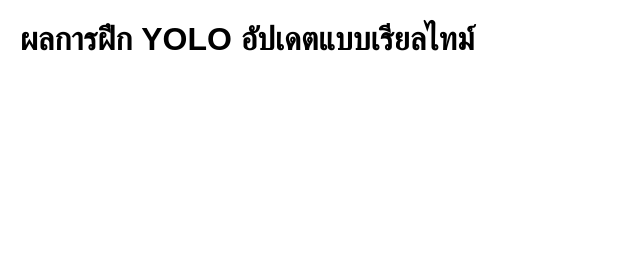
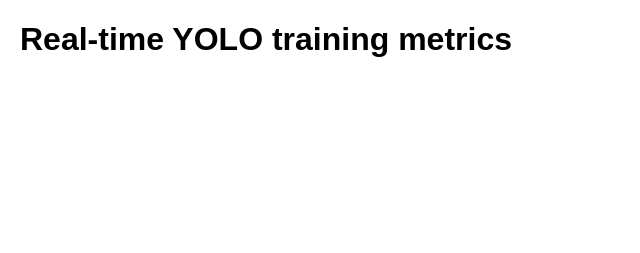
Before and after one commit to Pipat25/yolo-monitor, a plain HTML site: page index.html in a window 1280 px wide. Shown: the whole page, without its empty margins (0-640 px from the left). Drawn offline with nearby package versions, Linux system fonts and the light colour scheme; no server answers.

Commit message:
index.html

```diff
--- a/index.html
+++ b/index.html
@@ -11,7 +11,7 @@
     </style>
 </head>
 <body>
-    <h1>ผลการฝึก YOLO อัปเดตแบบเรียลไทม์</h1>
+    <h1>Real-time YOLO training metrics</h1>
     <canvas id="boxLossChart"></canvas>
     <canvas id="clsLossChart"></canvas>
     <canvas id="prChart"></canvas>
```
